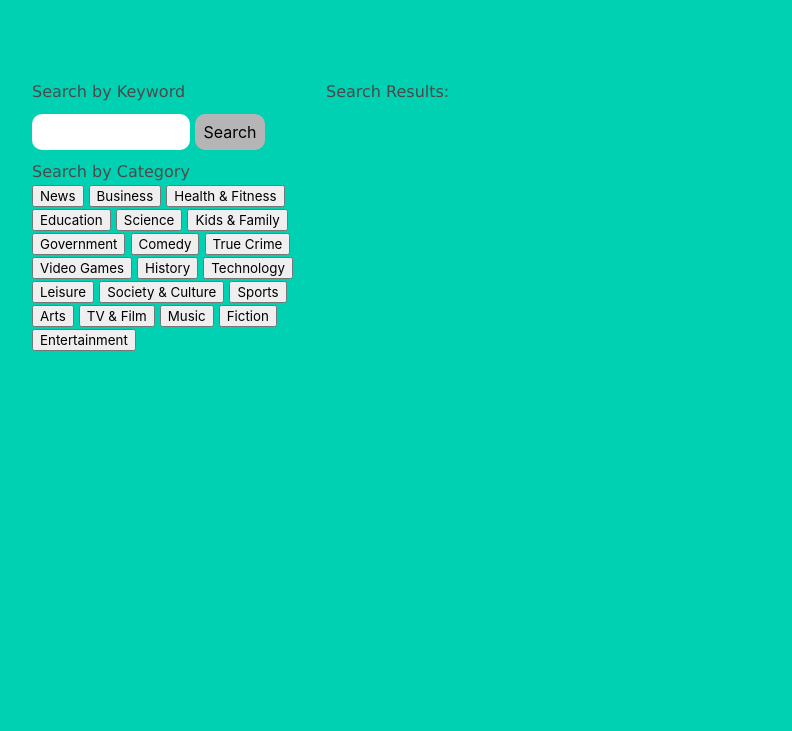
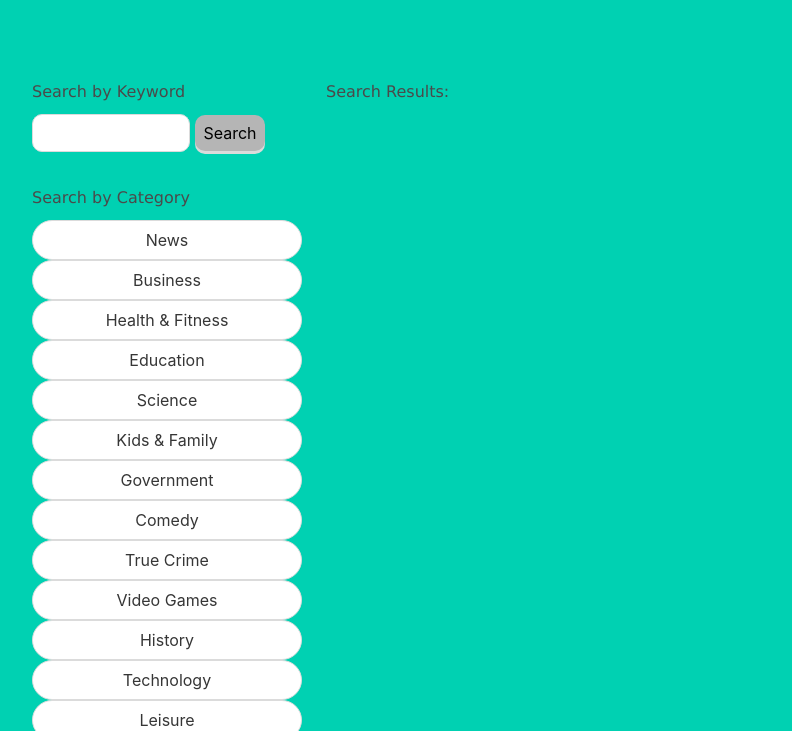
Before and after one commit to jstable1/brain-food, a plain HTML site: page index.html in a window 1280 px wide. Shown: the part 69-800 px from the top of the page, without its empty margins (32-824 px from the left). Drawn offline with nearby package versions, Linux system fonts and the light colour scheme.

Commit message:
added bulma styling to search by category buttons

```diff
--- a/assets/css/style.css
+++ b/assets/css/style.css
@@ -1,7 +1,7 @@
   :root {
       --primary: hsl(171, 100%, 41%);
       --secondary: hsl(0, 0%, 71%);
-      --grey: hsl (0, 0%, 86%);
+      --grey: hsl(0, 0%, 86%);
   }
 
   body {
@@ -30,7 +30,7 @@
     font-size: 1rem;
     border: 1px solid var(--grey);
     border-radius: 10px;
-  }
+}
 
   .btn {
     outline: none;
@@ -42,4 +42,9 @@
     border-radius: 10px;
     position: relative;
     box-shadow: 0 3px var(--grey);
-  }
+}
+
+  .categories {
+    padding: 10px 0px;
+    font-size: 1rem;
+}
--- a/index.html
+++ b/index.html
@@ -27,31 +27,32 @@
                           <button type="submit" class="btn">Search</button>
                         </form>
                     </div>
+                    <br>
                     <h2>
                         Search by Category
                     </h2>
                     <div class="category-container">
                         <div id="categories" class="categories">
-                            <button id="news">News</button>
-                            <button id="business">Business</button>
-                            <button id="health">Health & Fitness</button>
-                            <button id="education">Education</button>
-                            <button id="science">Science</button>
-                            <button id="family">Kids & Family</button>
-                            <button id="government">Government</button>
-                            <button id="comedy">Comedy</button>
-                            <button id="crime">True Crime</button>
-                            <button id="videoGames">Video Games</button>
-                            <button id="history">History</button>
-                            <button id="tech">Technology</button>
-                            <button id="leisure">Leisure</button>
-                            <button id="culture">Society & Culture</button>
-                            <button id="sports">Sports</button>
-                            <button id="arts">Arts</button>
-                            <button id="tv">TV & Film</button>
-                            <button id="music">Music</button>
-                            <button id="ficition">Fiction</button>
-                            <button id="entertainment">Entertainment</button>
+                            <button id="news" class="button is-rounded is-fullwidth">News</button>
+                            <button id="business" class="button is-rounded is-fullwidth">Business</button>
+                            <button id="health" class="button is-rounded is-fullwidth">Health & Fitness</button>
+                            <button id="education" class="button is-rounded is-fullwidth">Education</button>
+                            <button id="science" class="button is-rounded is-fullwidth">Science</button>
+                            <button id="family" class="button is-rounded is-fullwidth">Kids & Family</button>
+                            <button id="government" class="button is-rounded is-fullwidth">Government</button>
+                            <button id="comedy" class="button is-rounded is-fullwidth">Comedy</button>
+                            <button id="crime" class="button is-rounded is-fullwidth">True Crime</button>
+                            <button id="videoGames" class="button is-rounded is-fullwidth">Video Games</button>
+                            <button id="history" class="button is-rounded is-fullwidth">History</button>
+                            <button id="tech" class="button is-rounded is-fullwidth">Technology</button>
+                            <button id="leisure" class="button is-rounded is-fullwidth">Leisure</button>
+                            <button id="culture" class="button is-rounded is-fullwidth">Society & Culture</button>
+                            <button id="sports" class="button is-rounded is-fullwidth">Sports</button>
+                            <button id="arts" class="button is-rounded is-fullwidth">Arts</button>
+                            <button id="tv" class="button is-rounded is-fullwidth">TV & Film</button>
+                            <button id="music" class="button is-rounded is-fullwidth">Music</button>
+                            <button id="fiction" class="button is-rounded is-fullwidth">Fiction</button>
+                            <button id="entertainment" class="button is-rounded is-fullwidth">Entertainment</button>
                         </div>
                     </div>
                 </div>
```
